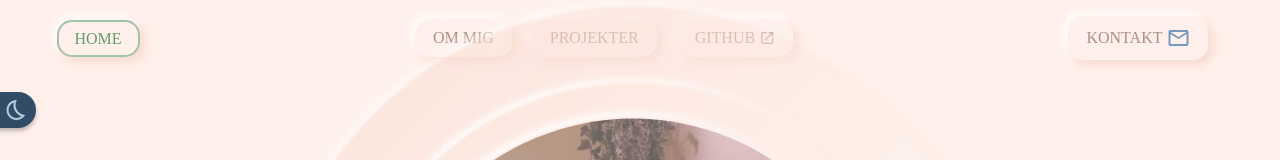
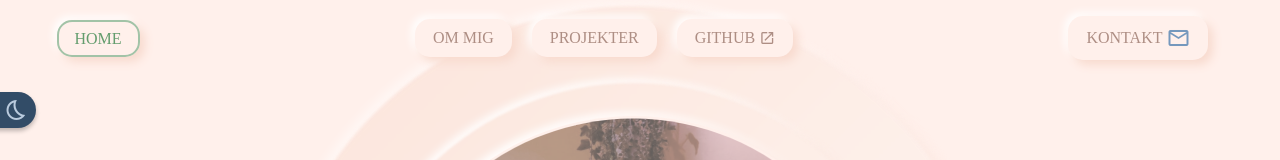
Before and after one commit to WeeWillow/portfolio, a Vue app: page / in a window 1280 px wide. Shown: the top 160 px of the page. Built offline with nearby package versions, Linux system fonts and the light colour scheme; a web font is replaced by a local one.

Commit message:
fixed small things

```diff
--- a/src/assets/main.css
+++ b/src/assets/main.css
@@ -49,6 +49,7 @@ body {
 
 nav {
   grid-row: 1;
+  z-index: 999;
 }
 
 nav,
--- a/src/components/layout/TheNav.vue
+++ b/src/components/layout/TheNav.vue
@@ -60,6 +60,8 @@ a {
   /* colour */
   color: var(--text-400);
   transition: all 0.2s ease-in-out;
+
+  background: var(--background-base);
 }
 
 nav {
--- a/src/components/other/WavePortrait.vue
+++ b/src/components/other/WavePortrait.vue
@@ -34,6 +34,7 @@ image {
 
 /* based on the neumorphic elements by @myacode on codepen.io/myacode */
 .circle {
+  z-index: 4;
   position: absolute;
   width: var(--base-38x);
   height: 100%;
```
